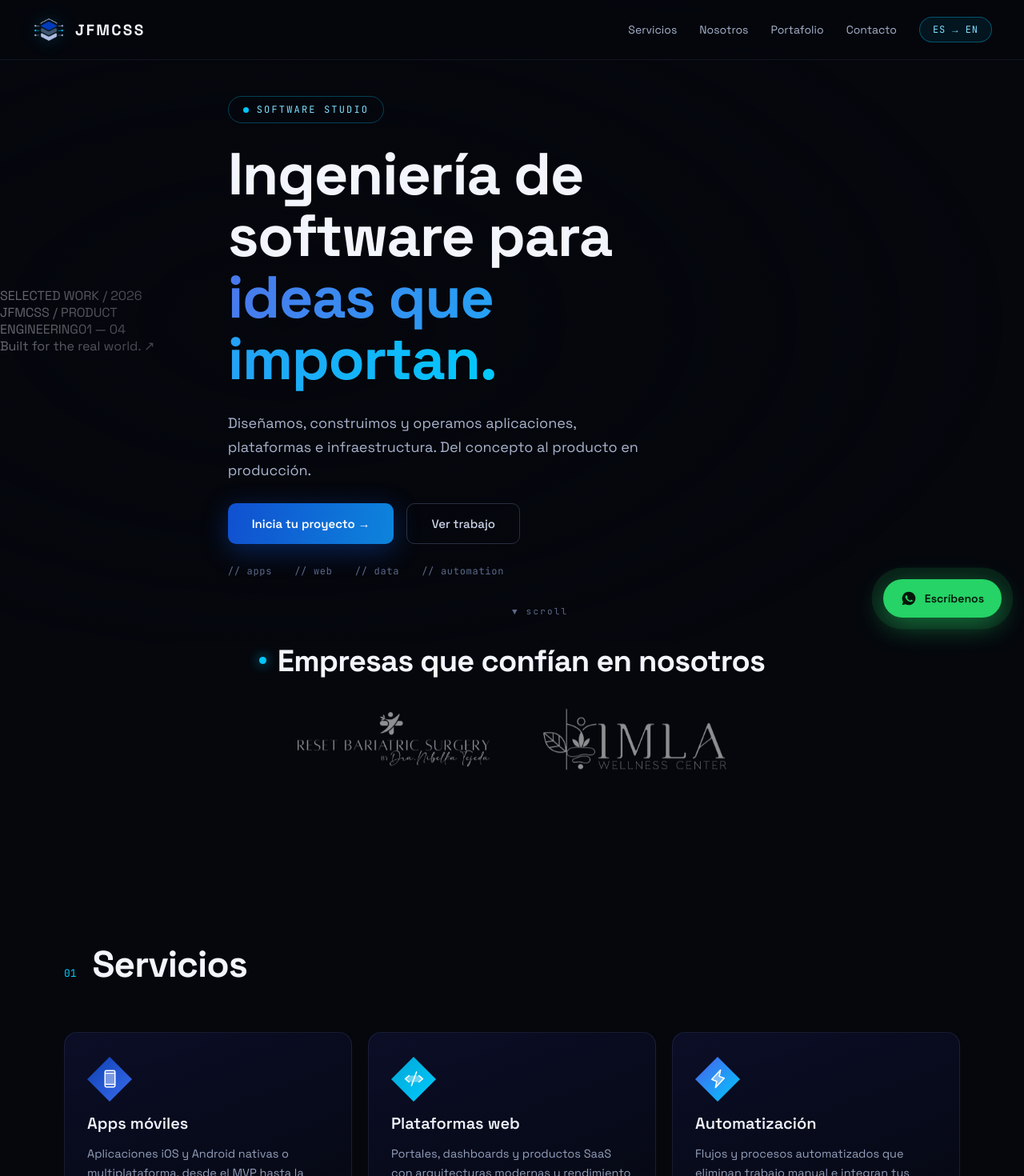
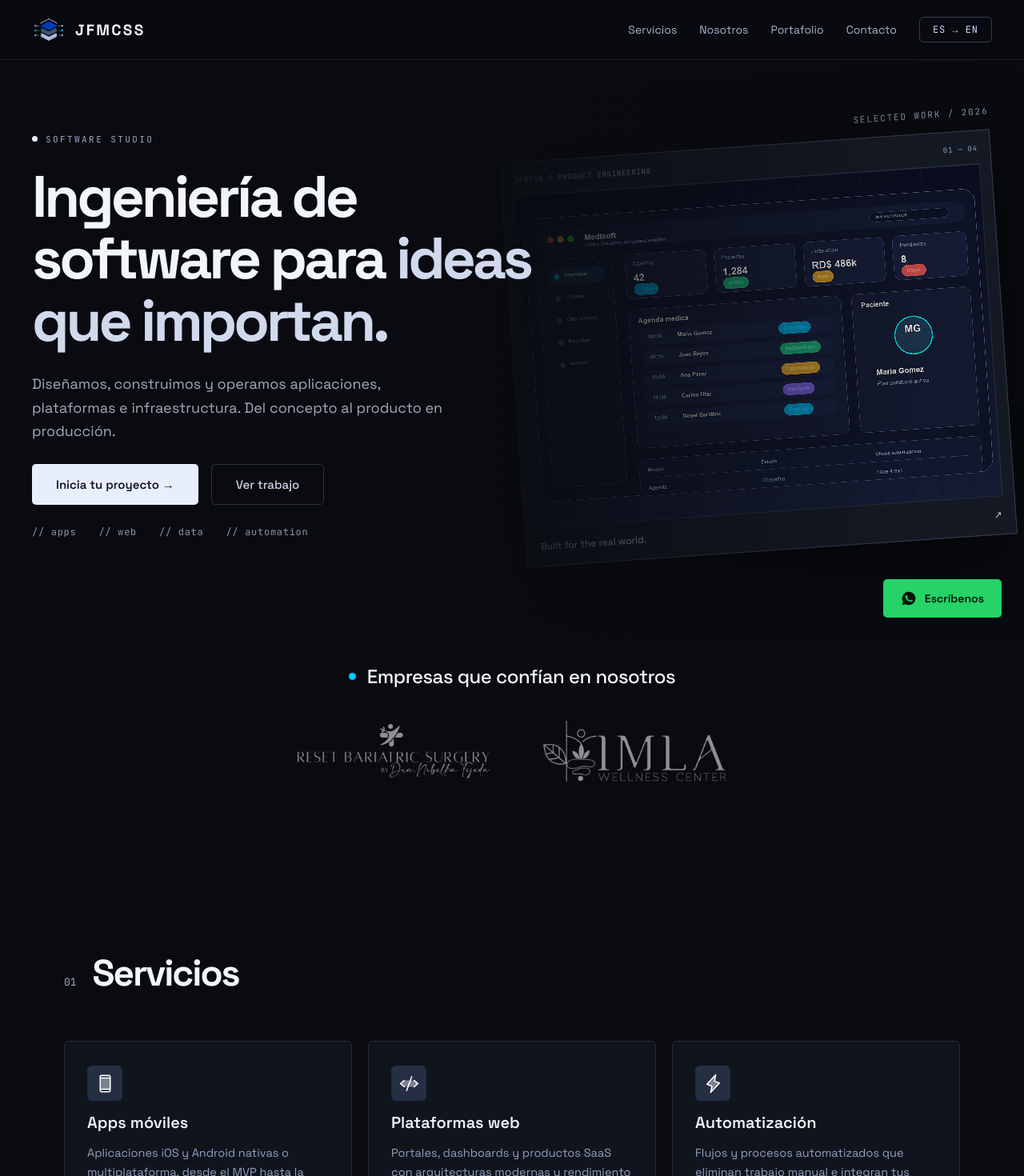
Before and after one commit to infoboy27/jfmcss-ui, a Next.js app: page / in a window 1280 px wide. Shown: the top 1470 px of the page at 80% size. Built offline with nearby package versions, Linux system fonts and the light colour scheme; no server answers; the database is empty.

Commit message:
style: refine JFMCSS studio editorial visual language

```diff
--- a/src/app/globals.css
+++ b/src/app/globals.css
@@ -193,3 +193,55 @@ a.admin-back { font-family: 'JetBrains Mono', monospace; font-size: 12px; }
 @media (max-width: 480px) {
   .stats-grid { grid-template-columns: 1fr 1fr; }
 }
+
+/* Editorial studio refresh — refined, product-first design */
+:root { color-scheme: dark; }
+body { background: #090b10; color: #f0f1f5; }
+nav.main-nav { background: rgba(9,11,16,.9); border-color: rgba(255,255,255,.09); backdrop-filter: blur(18px); }
+.nav-brand img { filter: none; }
+.lang-btn { border-radius: 6px; color: #c7d5ff; border-color: #343d51; background: transparent; }
+header#top { background: #090b10; min-height: min(860px,100svh); isolation: isolate; }
+.hero-fade { background: linear-gradient(90deg,#090b10 28%,rgba(9,11,16,.96) 45%,rgba(9,11,16,.12) 90%); }
+.hero-wrap { max-width: 1320px; }
+.hero-inner { max-width: 690px; }
+.hero-badge { border: 0; border-radius: 0; padding: 0; color: #9aa8c6; font-size: 11px; letter-spacing: .22em; }
+.hero-badge .dot { background: #e9eefc; animation: none; }
+h1.hero-title { font-size: clamp(46px,5.7vw,86px); letter-spacing: -.055em; line-height: 1.06; }
+h1.hero-title .grad { color: #d1d9ed; background: none; }
+p.hero-sub { max-width: 520px; color: #a2aaba; }
+a.cta-primary { background: #e9eefc; color: #101522; border-radius: 5px; box-shadow: none; }
+a.cta-primary:hover { background: #fff; color: #101522; box-shadow: none; }
+a.cta-secondary { border-radius: 5px; }
+.hero-tags { color: #8a94a8; }
+.scroll-hint { display: none; }
+.hero-product-art { position: absolute; z-index: 0; width: min(48vw,690px); right: max(2vw,calc((100vw - 1400px)/2)); top: 19%; transform: rotate(-4deg); pointer-events: none; }
+.hero-art-caption { font: 11px 'JetBrains Mono',monospace; letter-spacing: .17em; margin: 0 0 16px; color: #93a0b5; text-align: right; }
+.hero-art-frame { padding: 14px; background: #151b25; border: 1px solid #3b4556; box-shadow: 0 32px 100px rgba(0,0,0,.65); }
+.hero-art-top { display: flex; justify-content: space-between; font: 9px 'JetBrains Mono',monospace; letter-spacing: .08em; color: #aab7cc; padding: 2px 2px 13px; }
+.hero-art-image { aspect-ratio: 1.4; background: url('/assets/portfolio/medisoft.png') center/cover; border: 1px solid rgba(255,255,255,.12); }
+.hero-art-bottom { display: flex; justify-content: space-between; padding: 15px 3px 2px; color: #dce3ef; font: 12px 'Space Grotesk',sans-serif; }
+.trusted-strip { padding-top: 30px; }
+.trusted-label { font-size: clamp(18px,2vw,24px); font-weight: 500; }
+.trusted-label .dot { box-shadow: none; animation: none; }
+.trusted-logo { animation: none; }
+.section-head .num { color: #9eaac1; }
+.section-head h2 { letter-spacing: -.045em; }
+.svc-card { background: #10141d; border-color: #272e3b; border-radius: 6px; transition: border-color .25s, transform .25s; }
+.svc-icon { clip-path: none; border-radius: 6px; width: 44px; height: 44px; }
+.svc-icon.accent-a,.svc-icon.accent-b,.svc-icon.accent-c { background: #252e42; box-shadow: none; }
+.svc-card:hover .svc-icon, .svc-card:hover .svc-icon svg { transform: none; }
+#nosotros,#contacto { background: #0e1219; }
+.stat-card { border-radius: 5px; background: #151a23; border-color: #2a3341; }
+.stat-card .value { color: #d9e2f5; }
+.work-grid { grid-template-columns: repeat(2,minmax(0,1fr)); gap: 56px 28px; }
+.work-img { height: auto; aspect-ratio: 1.45; border-radius: 5px; background: #151a23; }
+.work-item h3 { font-size: 23px; letter-spacing: -.03em; }
+.work-item .tag { color: #a8b9dd; }
+form.contact-form button { background: #e9eefc; color: #101522; box-shadow: none; border-radius: 5px; }
+form.contact-form button:hover { box-shadow: none; background: #fff; }
+form.contact-form input,form.contact-form textarea { border-radius: 5px; }
+a.wa-btn { animation: none; border-radius: 5px; box-shadow: none; }
+a.wa-btn svg { animation: none; }
+@media(max-width:900px) { .hero-product-art { opacity: .28; width: 68vw; right: -18vw; top: 27%; } .hero-fade { background: linear-gradient(90deg,#090b10 10%,rgba(9,11,16,.8) 78%,rgba(9,11,16,.2)); } }
+@media(max-width:650px) { header#top { min-height: 730px; } .hero-product-art { width: 96vw; right: -37vw; top: 27%; opacity: .18; } .work-grid { grid-template-columns: 1fr; } .hero-tags { flex-wrap: wrap; gap: 13px; } }
+@media(prefers-reduced-motion:reduce) { *,*::before,*::after { animation-duration: .01ms !important; transition-duration: .01ms !important; } }
```
